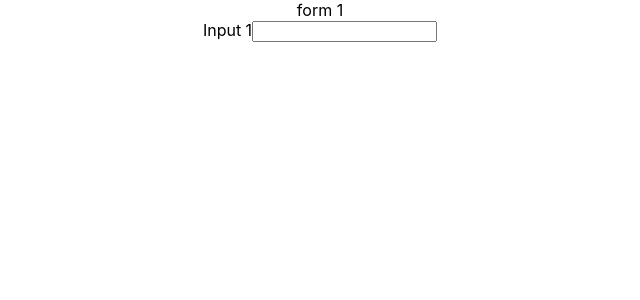
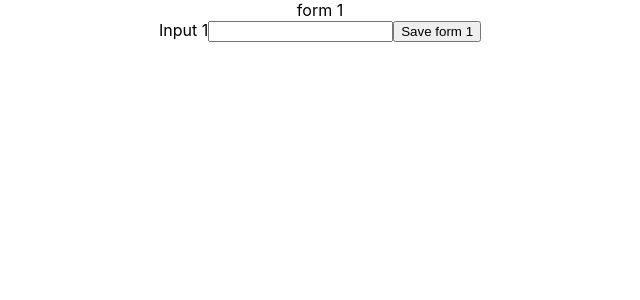
Before and after one commit to GoranAviani/react_form_input, a React (Create React App) app: page / in a window 1280 px wide. Shown: the top 300 px of the page, without its empty margins (320-960 px from the left). Built offline with nearby package versions, Linux system fonts and the light colour scheme.

Commit message:
form input

```diff
--- a/src/components/Form1.js
+++ b/src/components/Form1.js
@@ -18,8 +18,7 @@ const Form1 = () => {
             <form onSubmit={submitForm1}>
                <label>Input 1</label>
                 <input type="text" value={userInput} onChange={saveUserInput}/>
-
-
+                <button type="submit">Save form 1</button>
             </form>
         </>
     )
```
